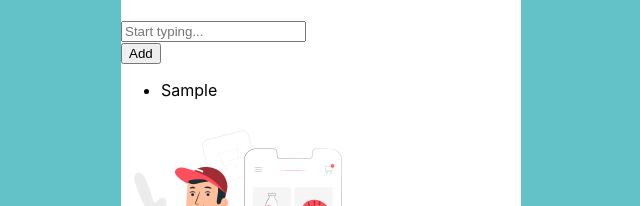
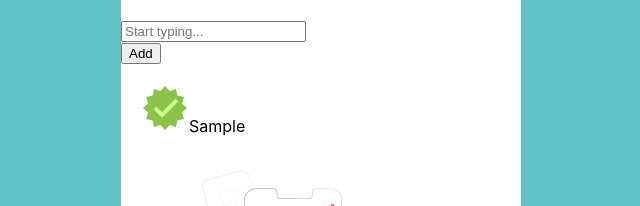
Before and after one commit to EugeniaADR/grocery-react-test, a React (Create React App) app: page / in a window 1280 px wide. Both pictures are taken after typing "Sample" into the empty fields and a click on the button "Add". Shown: the part 273-479 px from the top of the page, without its empty margins (319-959 px from the left). Built offline with nearby package versions, Linux system fonts and the light colour scheme; the HTML template or start-up script is replaced by a standard one.

Commit message:
make impossible adding an empty item to the list

```diff
--- a/src/App.css
+++ b/src/App.css
@@ -12,3 +12,9 @@ body {
   background-color: #f0f0f0;
 
 }
+
+ul, li {
+  list-style-type: none;
+  padding: 10px;
+  margin: 0
+}
--- a/src/GroceryList.js
+++ b/src/GroceryList.js
@@ -1,4 +1,5 @@
 import { Component } from "react";
+import iconCheck from './iconCheck.png'
 
 export class GroceryList extends Component{
     constructor() {
@@ -16,10 +17,15 @@ export class GroceryList extends Component{
     }
 
     addItem(input) {
-        let listArray = this.state.groceryList;
-        listArray.push(input);
-        this.setState({groceryList: listArray, userInput: ''}) // to empty input
 
+        if (input === '') {
+            alert("Please add an item")
+        } else {
+
+            let listArray = this.state.groceryList;
+            listArray.push(input);
+            this.setState({ groceryList: listArray, userInput: '' }) // to empty input
+        }
     }
 
     crossedItem(event) {
@@ -44,7 +50,9 @@ export class GroceryList extends Component{
                     </div>
                     <ul>
                         {this.state.groceryList.map((item, index) => ( // get access to list with the map we get acess to each item in the list
-                            <li onClick={this.crossedItem} key={index}>{item}</li>
+                            <li onClick={this.crossedItem} key={index}>
+                                <img src = {iconCheck} />
+                                {item}</li>
                         ))}
                     </ul>
 
```
Also changed, not shown: src/iconCheck.png (added).
